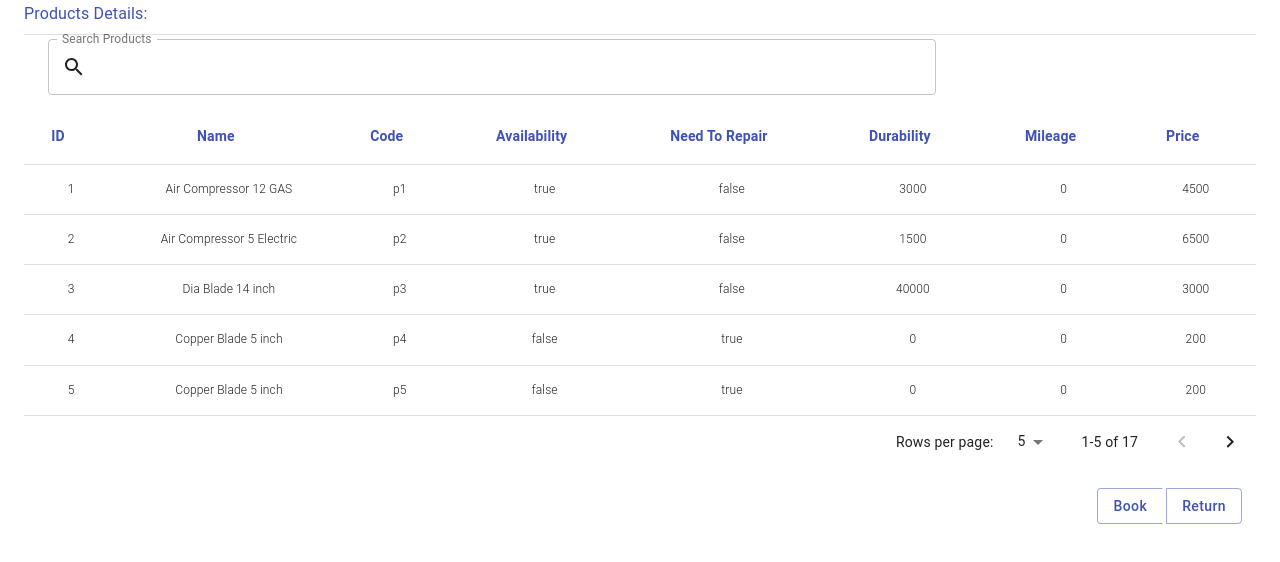
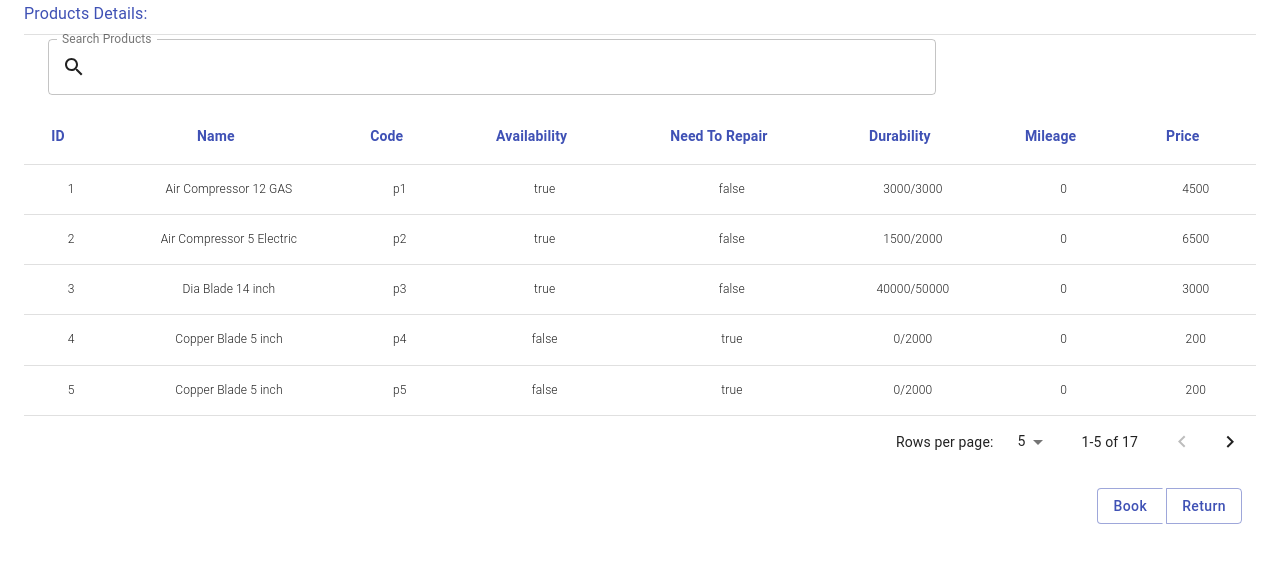
Before and after one commit to stharuma/rentalManagementApp, a React (Create React App) app: page / in a window 1280 px wide. Shown: the top 562 px of the page. Built offline with nearby package versions, Linux system fonts and the light colour scheme.

Commit message:
Fixed durability display issue

```diff
--- a/src/components/pages/products/rentalProductsDetailsTable.js
+++ b/src/components/pages/products/rentalProductsDetailsTable.js
@@ -95,7 +95,7 @@ const RentalProductsDetailsTable = ({ records }) => {
               <TableCell>{record.code}</TableCell>
               <TableCell>{record.availability.toString()}</TableCell>
               <TableCell>{record.needing_repair.toString()}</TableCell>
-              <TableCell>{record.durability}</TableCell>
+              <TableCell>{`${record.durability}/${record.max_durability}`}</TableCell>
               <TableCell>{record.mileage===null?0:record.mileage}</TableCell>
               <TableCell>{record.price}</TableCell>
             </TableRow>
```
